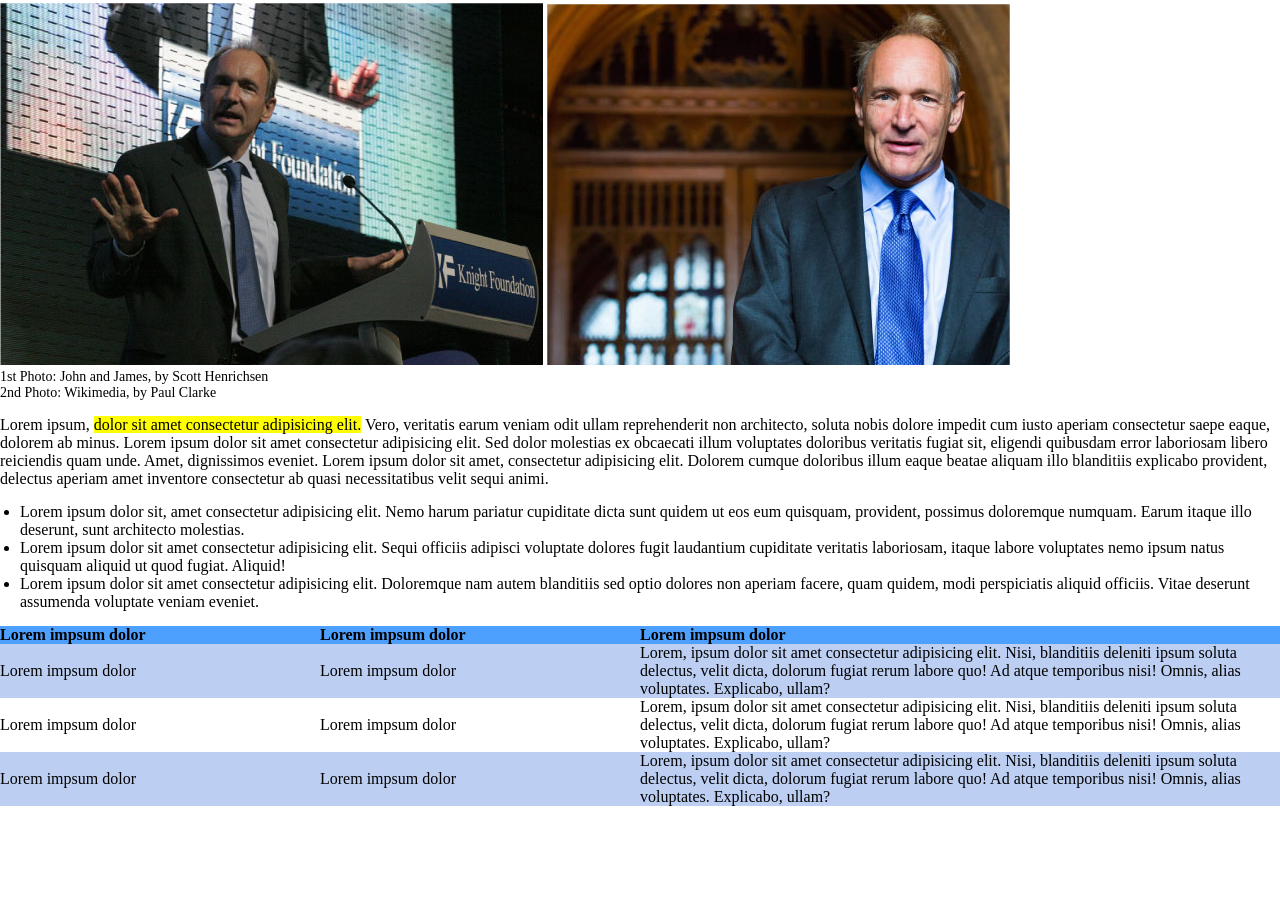
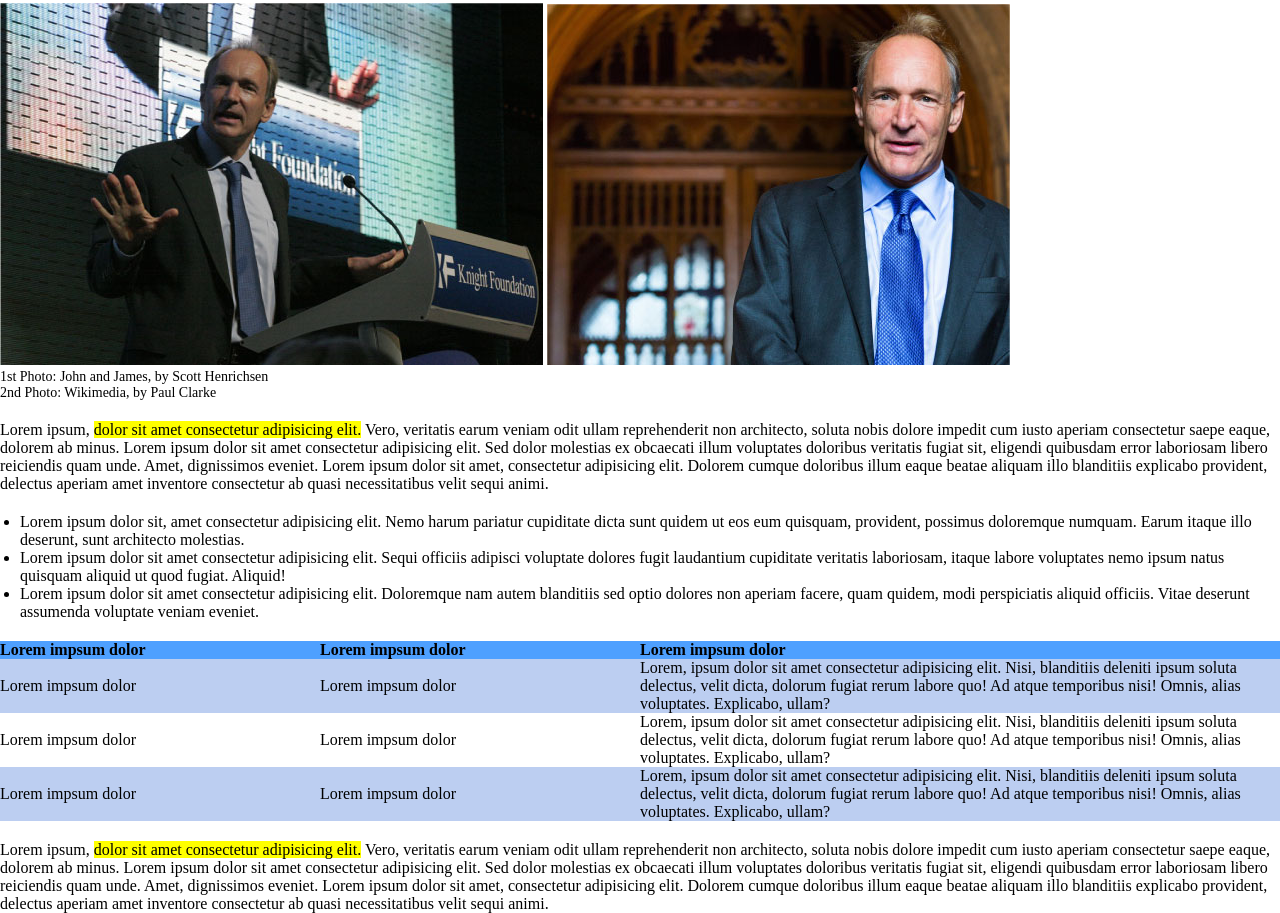
Before and after one commit to lindabettini/html-css-booleaner, a plain HTML site: page index.html in a window 1280 px wide. Shown: the part 254-1167 px from the top of the page. Before the commit the page ends 1060 px from the top, so only its background shows below. Drawn offline with Linux system fonts and the light colour scheme.

Commit message:
Add second paragraph

```diff
--- a/index.html
+++ b/index.html
@@ -39,7 +39,7 @@
                     <li>Lorem ipsum dolor sit amet consectetur adipisicing elit. Sequi officiis adipisci voluptate dolores fugit laudantium cupiditate veritatis laboriosam, itaque labore voluptates nemo ipsum natus quisquam aliquid ut quod fugiat. Aliquid!</li>
                     <li>Lorem ipsum dolor sit amet consectetur adipisicing elit. Doloremque nam autem blanditiis sed optio dolores non aperiam facere, quam quidem, modi perspiciatis aliquid officiis. Vitae deserunt assumenda voluptate veniam eveniet.</li>
                 </ul>
-
+                <!-- INIZIO TABELLA -->
                 <table>
                     <thead>
                         <tr>
@@ -68,6 +68,9 @@
                         </tr>
                     </tbody>
                 </table>
+                <!-- FINE TABELLA -->
+                <p> Lorem ipsum, <span class="highlightme">dolor sit amet consectetur adipisicing elit.</span> Vero, veritatis earum veniam odit ullam reprehenderit non architecto, soluta nobis dolore impedit cum iusto aperiam consectetur saepe eaque, dolorem ab minus. Lorem ipsum dolor sit amet consectetur adipisicing elit. Sed dolor molestias ex obcaecati illum voluptates doloribus veritatis fugiat sit, eligendi quibusdam error laboriosam libero reiciendis quam unde. Amet, dignissimos eveniet. Lorem ipsum dolor sit amet, consectetur adipisicing elit. Dolorem cumque doloribus illum eaque beatae aliquam illo blanditiis explicabo provident, delectus aperiam amet inventore consectetur ab quasi necessitatibus velit sequi animi.</p>
+
             </div>
         </main>
     </section>
--- a/style/style.css
+++ b/style/style.css
@@ -45,7 +45,10 @@ h1 {
 
 figcaption{
     font-size: 14px;
-    margin-bottom: 15px;
+}
+
+p{
+    margin-top: 20px;;
 }
 
 .highlightme {
@@ -53,16 +56,16 @@ figcaption{
 }
 
 ul{
-    margin-top: 15px;
+    margin-top: 20px;
 }
 
 li{
     margin-left: 20px;;
 }
 
-/* TABELLA */
+/*INIZIO TABELLA */
 table{
-    margin-top: 15px;
+    margin-top: 20px;
     border-spacing: 0;
 }
 
@@ -78,3 +81,4 @@ th{
 .blue{
     background-color: rgb(188, 206, 241);
 }
+/* FINE TABELLA */
```
